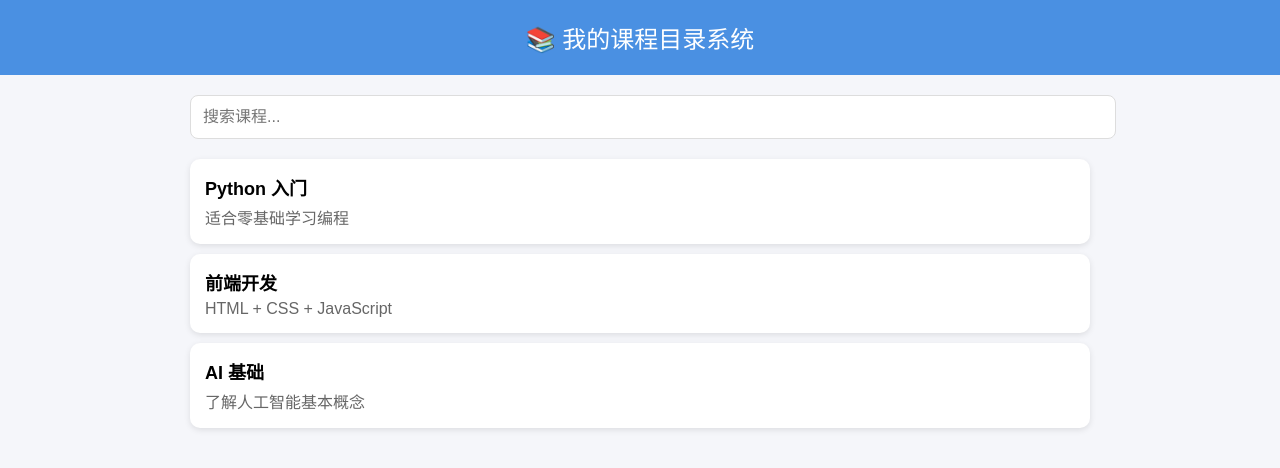
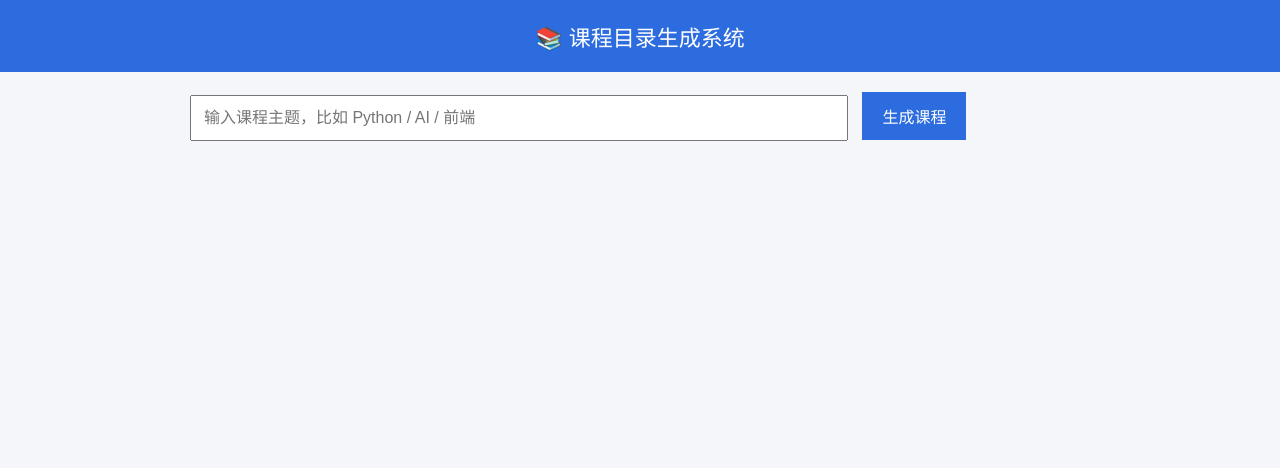
Before and after one commit to 9kvkrmb4p4-netizen/course-catalog-agent, a plain HTML site: page web/index.html in a window 1280 px wide. Drawn offline with Linux system fonts and the light colour scheme.

Commit message:
Update index.html

```diff
--- a/web/index.html
+++ b/web/index.html
@@ -1,54 +1,60 @@
 <!DOCTYPE html>
 <html lang="zh">
 <head>
-  <meta charset="UTF-8" />
-  <title>课程目录系统</title>
+  <meta charset="UTF-8">
+  <title>课程目录生成系统</title>
   <style>
     body {
       font-family: Arial;
+      background: #f5f6fa;
       margin: 0;
-      background: #f5f6fa;
     }
 
     header {
-      background: #4a90e2;
+      background: #2d6cdf;
       color: white;
       padding: 20px;
       text-align: center;
-      font-size: 24px;
+      font-size: 22px;
     }
 
     .container {
-      padding: 20px;
       max-width: 900px;
       margin: auto;
+      padding: 20px;
     }
 
     input {
-      width: 100%;
+      width: 70%;
       padding: 12px;
       font-size: 16px;
-      margin-bottom: 20px;
-      border-radius: 8px;
-      border: 1px solid #ddd;
+    }
+
+    button {
+      padding: 12px 20px;
+      font-size: 16px;
+      background: #2d6cdf;
+      color: white;
+      border: none;
+      cursor: pointer;
+      margin-left: 10px;
     }
 
     .card {
       background: white;
-      padding: 15px;
-      margin-bottom: 10px;
-      border-radius: 10px;
+      padding: 12px;
+      margin-top: 10px;
+      border-radius: 8px;
       box-shadow: 0 2px 6px rgba(0,0,0,0.1);
     }
 
     .title {
-      font-size: 18px;
       font-weight: bold;
     }
 
-    .desc {
-      color: #666;
-      margin-top: 5px;
+    .step {
+      margin-left: 10px;
+      color: #555;
     }
   </style>
 </head>
@@ -56,42 +62,75 @@
 <body>
 
 <header>
-  📚 我的课程目录系统
+  📚 课程目录生成系统
 </header>
 
 <div class="container">
 
-  <input id="search" placeholder="搜索课程..." onkeyup="searchCourse()" />
+  <input id="topic" placeholder="输入课程主题，比如 Python / AI / 前端">
+  <button onclick="generate()">生成课程</button>
 
-  <div id="list">
+  <div id="result"></div>
 
-    <div class="card">
-      <div class="title">Python 入门</div>
-      <div class="desc">适合零基础学习编程</div>
-    </div>
-
-    <div class="card">
-      <div class="title">前端开发</div>
-      <div class="desc">HTML + CSS + JavaScript</div>
-    </div>
-
-    <div class="card">
-      <div class="title">AI 基础</div>
-      <div class="desc">了解人工智能基本概念</div>
-    </div>
-
-  </div>
 </div>
 
 <script>
-function searchCourse() {
-  let input = document.getElementById("search").value.toLowerCase();
-  let cards = document.getElementsByClassName("card");
+function generate() {
+  let topic = document.getElementById("topic").value;
+  let result = document.getElementById("result");
 
-  for (let card of cards) {
-    let text = card.innerText.toLowerCase();
-    card.style.display = text.includes(input) ? "block" : "none";
+  if (!topic) {
+    alert("请输入课程主题");
+    return;
   }
+
+  let data = createCourse(topic);
+
+  let html = `<h3>📘 ${topic} 课程结构</h3>`;
+
+  data.forEach((item, index) => {
+    html += `
+      <div class="card">
+        <div class="title">第 ${index + 1} 章：${item.title}</div>
+        <div class="step">${item.desc}</div>
+      </div>
+    `;
+  });
+
+  result.innerHTML = html;
+}
+
+function createCourse(topic) {
+
+  if (topic.includes("Python")) {
+    return [
+      {title: "Python基础语法", desc: "变量、数据类型、循环"},
+      {title: "函数与模块", desc: "函数定义与使用"},
+      {title: "实战项目", desc: "小型项目练习"}
+    ];
+  }
+
+  if (topic.includes("AI")) {
+    return [
+      {title: "AI基础概念", desc: "什么是人工智能"},
+      {title: "机器学习", desc: "监督与非监督学习"},
+      {title: "简单模型实践", desc: "入门模型训练"}
+    ];
+  }
+
+  if (topic.includes("前端")) {
+    return [
+      {title: "HTML基础", desc: "网页结构"},
+      {title: "CSS样式", desc: "页面美化"},
+      {title: "JavaScript交互", desc: "动态网页"}
+    ];
+  }
+
+  return [
+    {title: topic + "基础", desc: "入门内容"},
+    {title: topic + "进阶", desc: "提升能力"},
+    {title: topic + "实战", desc: "项目练习"}
+  ];
 }
 </script>
 
```
